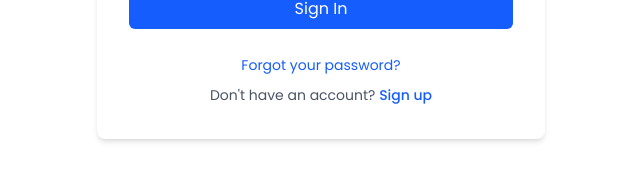
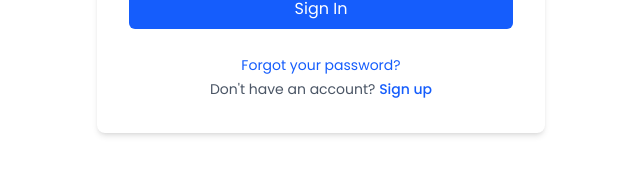
Before and after one commit to aayodejii/jobhire-pro, a Next.js app: page /login in a window 1280 px wide. Shown: the part 215-384 px from the top of the page, without its empty margins (319-959 px from the left). Built offline with nearby package versions, Linux system fonts and the light colour scheme; no server answers.

Commit message:
new updates

```diff
--- a/app/(auth)/login/page.tsx
+++ b/app/(auth)/login/page.tsx
@@ -9,6 +9,7 @@ import { FiMail } from "react-icons/fi";
 import * as Yup from "yup";
 import { login } from "@/app/lib/auth";
 import { useRouter } from "next/navigation";
+import Link from "next/link";
 
 const LoginForm: React.FC<{}> = () => {
   const [message, setMessage] = useState<{
@@ -94,20 +95,20 @@ const LoginForm: React.FC<{}> = () => {
       </Formik>
 
       <div className="mt-6 text-center space-y-2">
-        <button
-          // onClick={onSwitchToReset}
+        <Link
+          href="reset-password"
           className="text-blue-600 hover:text-blue-800 text-sm"
         >
           Forgot your password?
-        </button>
+        </Link>
         <div>
           <span className="text-gray-600 text-sm">Don't have an account? </span>
-          <button
-            // onClick={onSwitchToRegister}
+          <Link
+            href="signup"
             className="text-blue-600 hover:text-blue-800 text-sm font-medium"
           >
             Sign up
-          </button>
+          </Link>
         </div>
       </div>
     </div>
--- a/app/(auth)/signup/page.tsx
+++ b/app/(auth)/signup/page.tsx
@@ -11,6 +11,7 @@ import * as Yup from "yup";
 import { signup } from "@/app/lib/auth";
 import { createReferralLink } from "@/app/lib/affiliate";
 import { useRouter } from "next/navigation";
+import Link from "next/link";
 
 const AffiliateRegistrationForm: React.FC<{}> = ({}) => {
   const [message, setMessage] = useState<{
@@ -148,12 +149,13 @@ const AffiliateRegistrationForm: React.FC<{}> = ({}) => {
             <span className="text-gray-600 text-sm">
               Already have an account?{" "}
             </span>
-            <button
+            <Link
+              href="/login"
               // onClick={onSwitchToLogin}
               className="text-blue-600 hover:text-blue-800 text-sm font-medium"
             >
               Sign in
-            </button>
+            </Link>
           </div>
         </>
       )}
```
